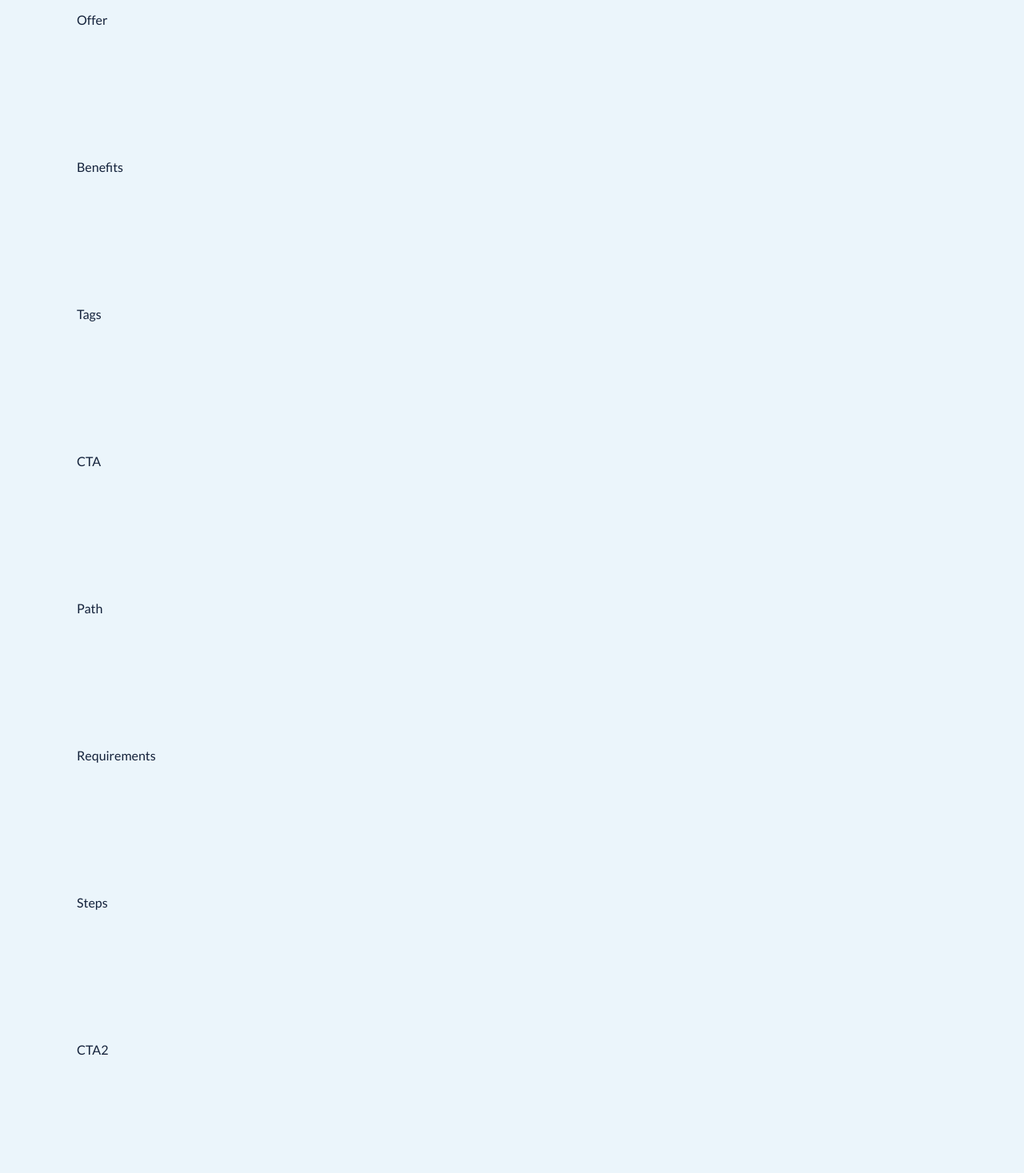
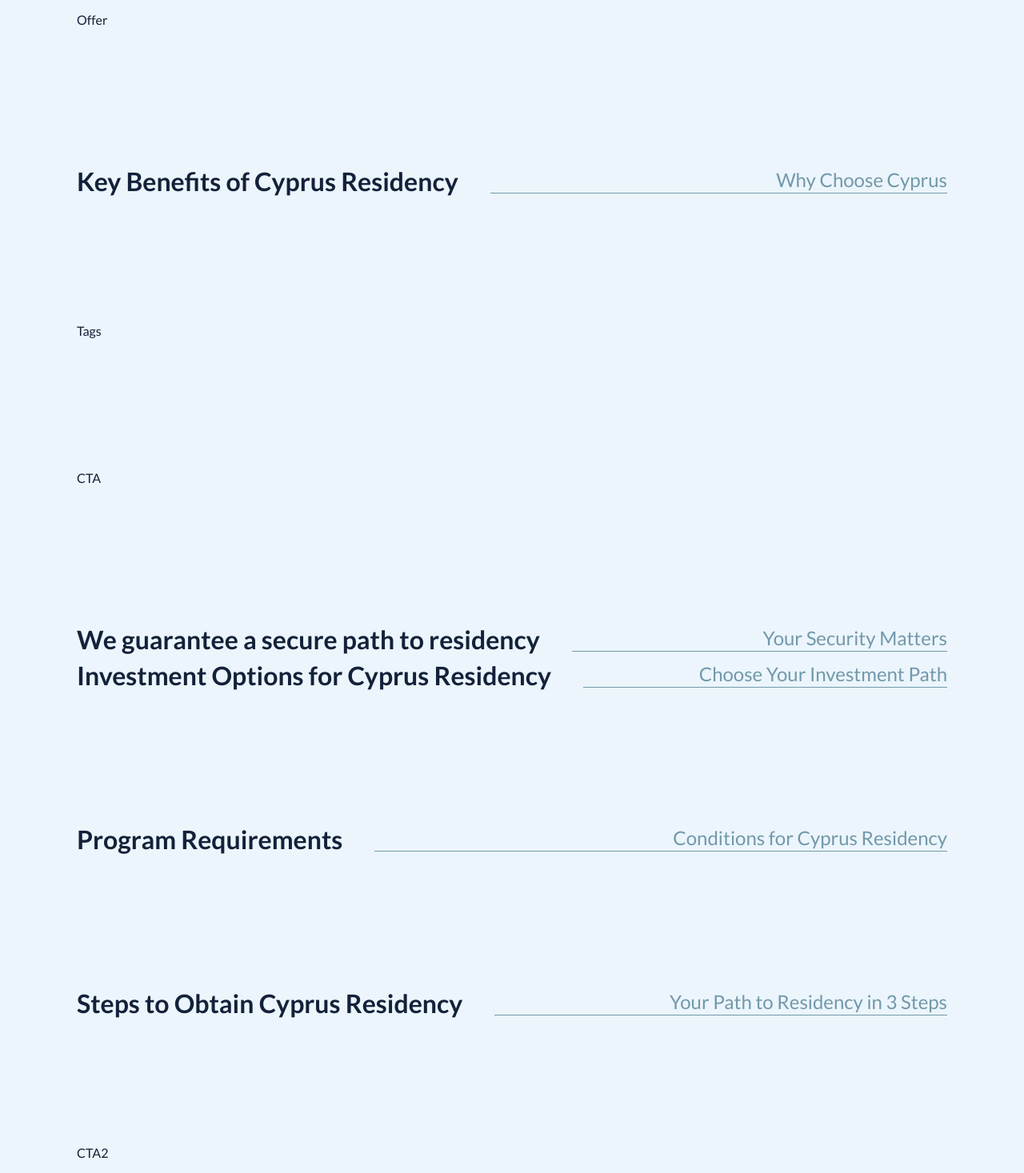
Before and after one commit to yeldynov/cyprus-real-estate, a React (Vite) app: page / in a window 1280 px wide. Shown: the part 1085-2552 px from the top of the page at 80% size. Built offline with nearby package versions, Linux system fonts and the light colour scheme.

Commit message:
+ headings for sections

```diff
--- a/src/components/Benefits.tsx
+++ b/src/components/Benefits.tsx
@@ -1,5 +1,14 @@
+import Heading from './Heading'
+
 const Benefits = () => {
-  return <div>Benefits</div>
+  return (
+    <div>
+      <Heading
+        left='Key Benefits of Cyprus Residency'
+        right='Why Choose Cyprus'
+      />
+    </div>
+  )
 }
 
 export default Benefits
--- a/src/components/Path.tsx
+++ b/src/components/Path.tsx
@@ -1,5 +1,20 @@
+import Heading from './Heading'
+
 const Path = () => {
-  return <div>Path</div>
+  return (
+    <div>
+      <Heading
+        left='We guarantee a secure path to residency'
+        right='Your Security Matters'
+      />
+      {/* Path cards */}
+      <div className=''></div>
+      <Heading
+        left='Investment Options for Cyprus Residency'
+        right='Choose Your Investment Path'
+      />
+    </div>
+  )
 }
 
 export default Path
--- a/src/components/Requirements.tsx
+++ b/src/components/Requirements.tsx
@@ -1,5 +1,14 @@
+import Heading from './Heading'
+
 const Requirements = () => {
-  return <div>Requirements</div>
+  return (
+    <div>
+      <Heading
+        left='Program Requirements'
+        right='Conditions for Cyprus Residency'
+      />
+    </div>
+  )
 }
 
 export default Requirements
--- a/src/components/Steps.tsx
+++ b/src/components/Steps.tsx
@@ -1,5 +1,14 @@
+import Heading from './Heading'
+
 const Steps = () => {
-  return <div>Steps</div>
+  return (
+    <div>
+      <Heading
+        left='Steps to Obtain Cyprus Residency'
+        right='Your Path to Residency in 3 Steps'
+      />
+    </div>
+  )
 }
 
 export default Steps
```
